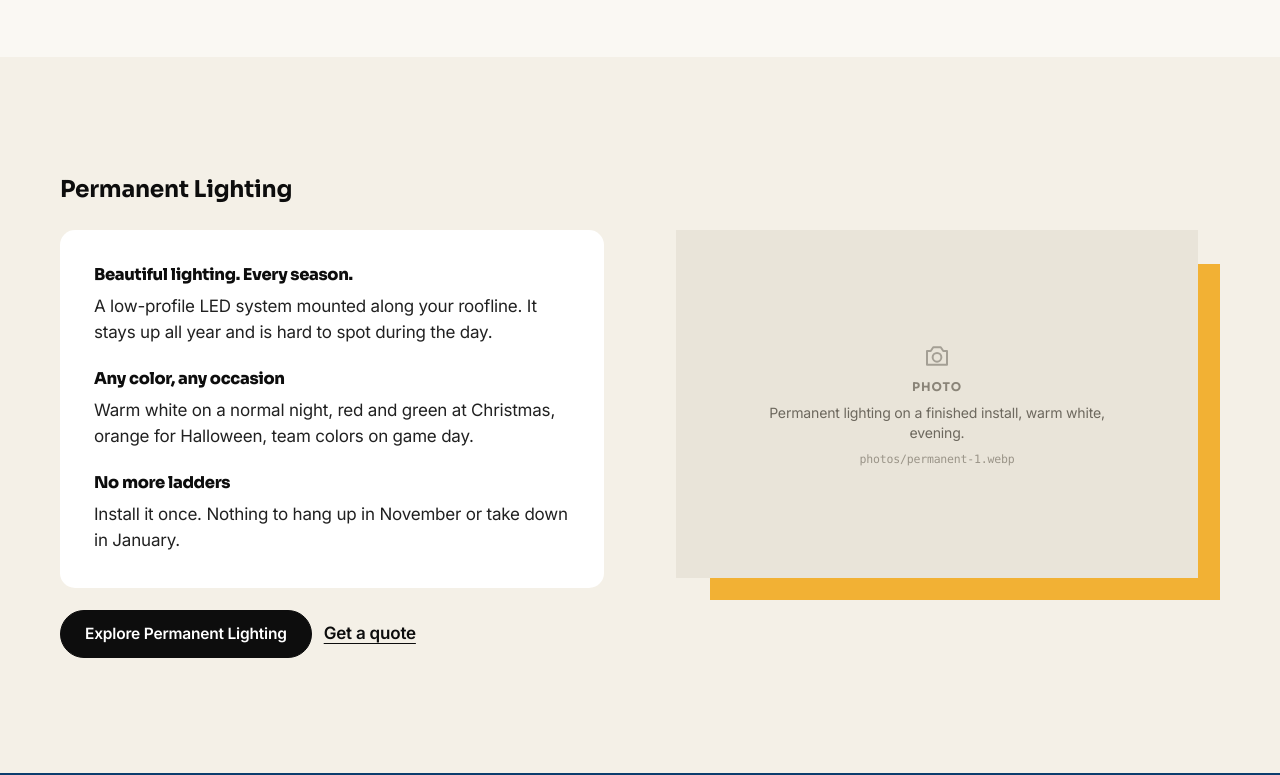
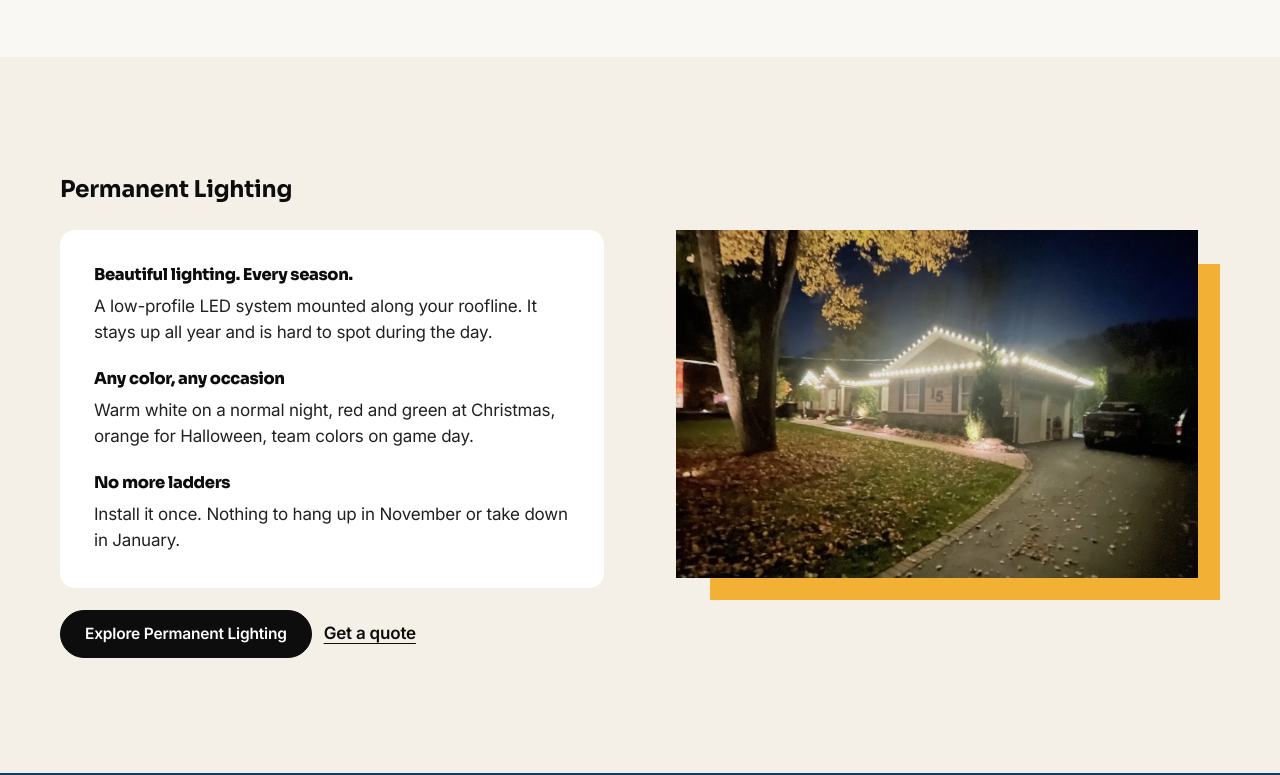
Before and after one commit to BigJ4h/goldstarlighting, a plain HTML site: page index.html in a window 1280 px wide. Shown: the part 613-1388 px from the top of the page. Drawn offline with Linux system fonts and the light colour scheme.

Commit message:
Use ranch photo as temporary permanent lighting image

```diff
--- a/index.html
+++ b/index.html
@@ -71,7 +71,7 @@
       </div>
       <div class="btn-row"><a class="btn" href="permanent-lighting.html">Explore Permanent Lighting</a><a class="text-link" href="contact.html?service=permanent">Get a quote</a></div>
     </div>
-    <div class="reveal"><div class="shot shot--amber"><div class="photo photo--empty" role="img" aria-label="Photo coming soon"><div class="brief"><svg viewBox="0 0 24 24" fill="none" stroke="currentColor" stroke-width="1.6" stroke-linecap="round" stroke-linejoin="round" aria-hidden="true"><path d="M4 8h3l2-3h6l2 3h3v11H4z"/><circle cx="12" cy="13" r="3.5"/></svg><strong>Photo</strong><span>Permanent lighting on a finished install, warm white, evening.</span><code>photos/permanent-1.webp</code></div></div></div></div>
+    <div class="reveal"><div class="shot shot--amber"><div class="photo"><img src="gallery-2.webp" width="1600" height="1067" alt="Ranch home at night with warm white lights along the roofline" loading="lazy" decoding="async"></div></div></div>
   </div>
 </section>
 
```
Also changed, not shown: permanent-lighting.html (+1 -1 lines).
